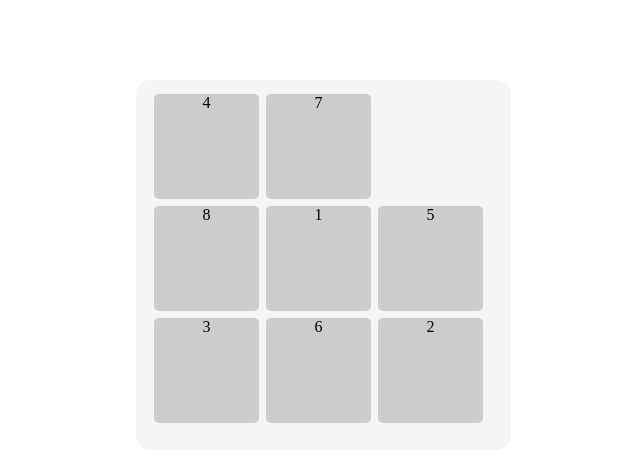
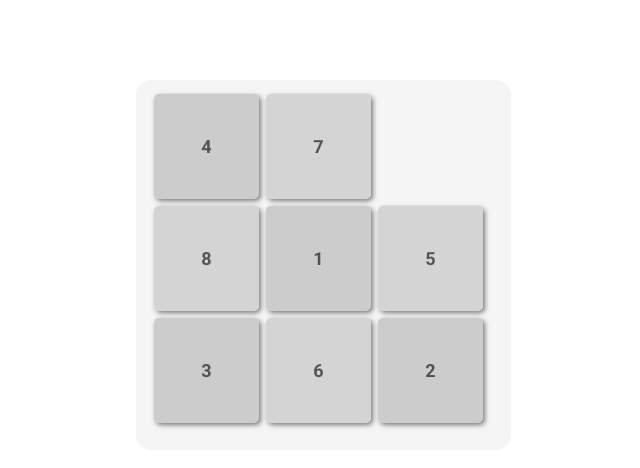
Before and after one commit to andresdhn/puzzle-15, a website: page public/index.html in a window 1280 px wide. Shown: the whole page, without its empty margins (317-957 px from the left). Drawn offline with Linux system fonts and the light colour scheme.

Commit message:
Adds font and box shadow to tiles

```diff
--- a/src/scss/_base.scss
+++ b/src/scss/_base.scss
@@ -1,3 +1,5 @@
+
+@import url('https://fonts.googleapis.com/css?family=Roboto:400,700');
 
 * {
 	margin: 0;
@@ -8,6 +10,12 @@ html,
 body{
  	width: 100%;
  	height: 100%;
+
+ 	font-family: 'Roboto', sans-serif;
+ 	font-weight: 700;
+ 	font-style: normal;
+ 	font-size: 18px;
+ 	color: $color-black-60;
  }
 
 
--- a/src/scss/_puzzle.scss
+++ b/src/scss/_puzzle.scss
@@ -31,6 +31,10 @@ $max-tile-size: 90%/$puzzle-size;
 	width: $max-tile-size;
 	height: $max-tile-size;
 
+	display: flex;
+	justify-content: center; /* align horizontal */
+	align-items: center; /* align vertical */
+
 	margin: 1%;
 	border-radius: 5px;
 	text-align: center;
@@ -38,7 +42,16 @@ $max-tile-size: 90%/$puzzle-size;
 	transition: all .2s ease-out;
 
 	&:not(.blank){
-		background-color: $color-gray;
+		box-shadow: 2px 2px 5px rgba(0,0,0,0.5);
+
+		&:nth-child(odd){
+			background-color: $color-gray;
+		}
+		&:nth-child(even){
+			background-color: $color-gray-80;
+		}
 	}
 
+
+
 }
--- a/src/scss/_settings.scss
+++ b/src/scss/_settings.scss
@@ -1,8 +1,10 @@
 
 $color-white: 		#ffffff;
 $color-black: 		#000000;
-$color-black-80: 	rgba($color-black, 0.8);
+$color-black-60: 	rgba($color-black, 0.6);
 $color-gray: 		#cccccc;
+$color-gray-80:		rgba($color-gray, 0.8);
+
 
 $color-bg: 			$color-white;
 $color-neutral:		rgba($color-gray, 0.2);
```
Also changed, not shown: public/css/styles.css, src/js/index.js (line endings or trailing spaces).
